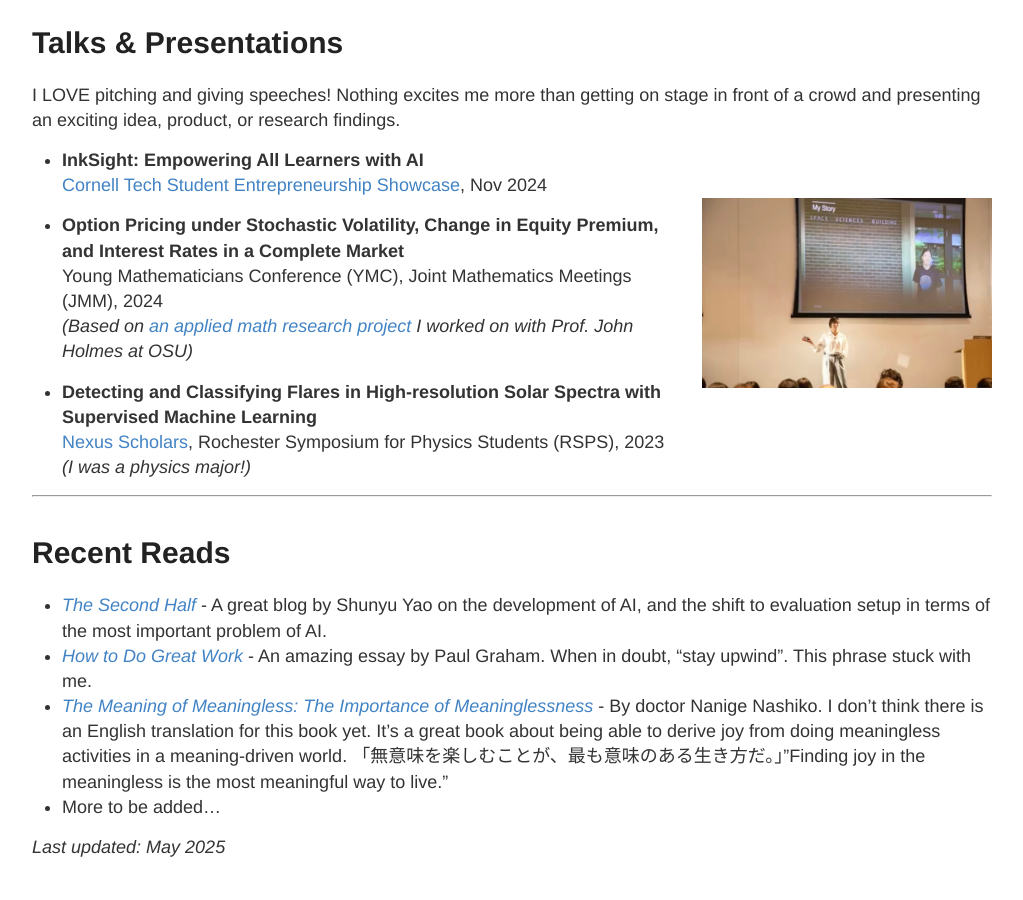
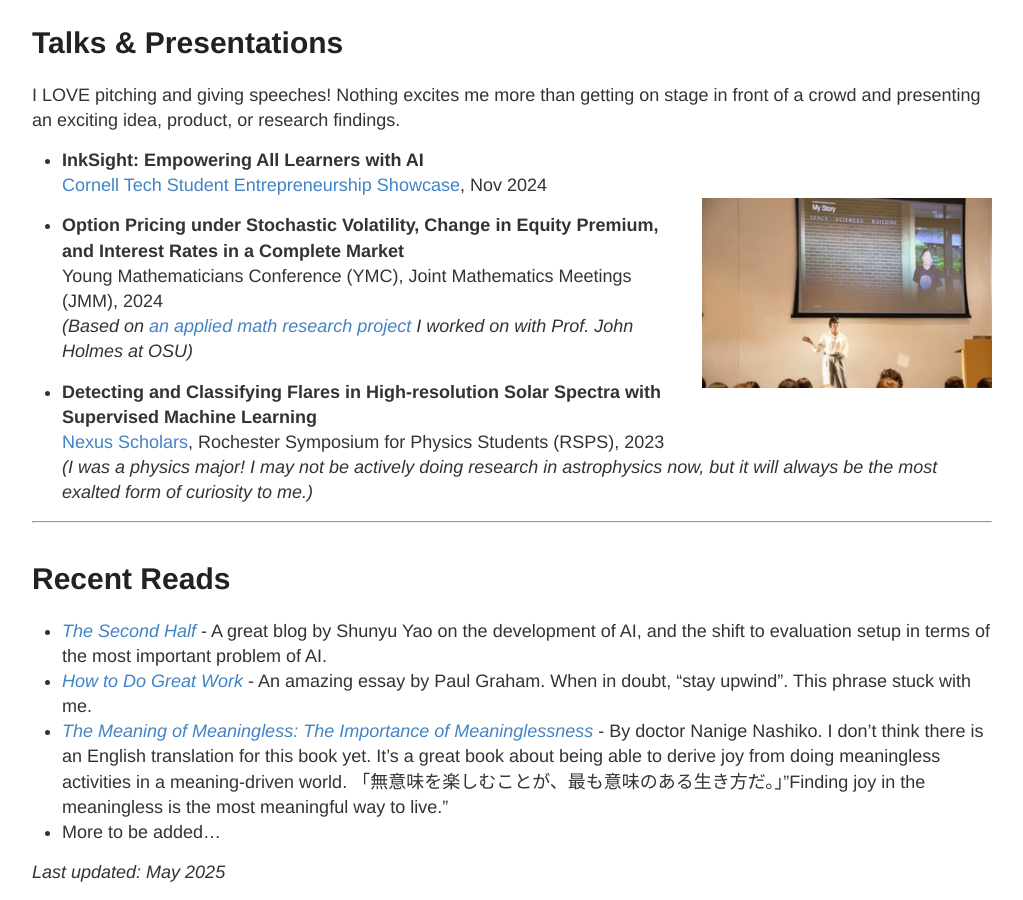
Before and after one commit to nicolehao34/nicolehao34.github.io, a Jekyll site: the page built from index.md, in a window 1280 px wide and 900 px high, scrolled down 1033 px. Shown: the whole window, without its empty margins (128-1151 px from the left). Built offline with Jekyll 4.4.1, drawn with Linux system fonts in a browser that asks for light colours; before the commit the page ends 1908 px from its top, so only the background shows below that.

Commit message:
Update index.md

```diff
--- a/index.md
+++ b/index.md
@@ -56,7 +56,7 @@ I LOVE pitching and giving speeches! Nothing excites me more than getting on sta
 
 - **Detecting and Classifying Flares in High-resolution Solar Spectra with Supervised Machine Learning**
   [Nexus Scholars](https://as.cornell.edu/news/nexus-scholar-applications-open-summer-2023), Rochester Symposium for Physics Students (RSPS), 2023
-  *(I was a physics major!)*  <br>
+  *(I was a physics major! I may not be actively doing research in astrophysics now, but it will always be the most exalted form of curiosity to me.)*  <br>
   <!-- <img style="float:right; padding-left:10px" src="images/Nexus.jpg" width="300" alt="Nicole Hao presenting at RSPS">   -->
 
 
```
